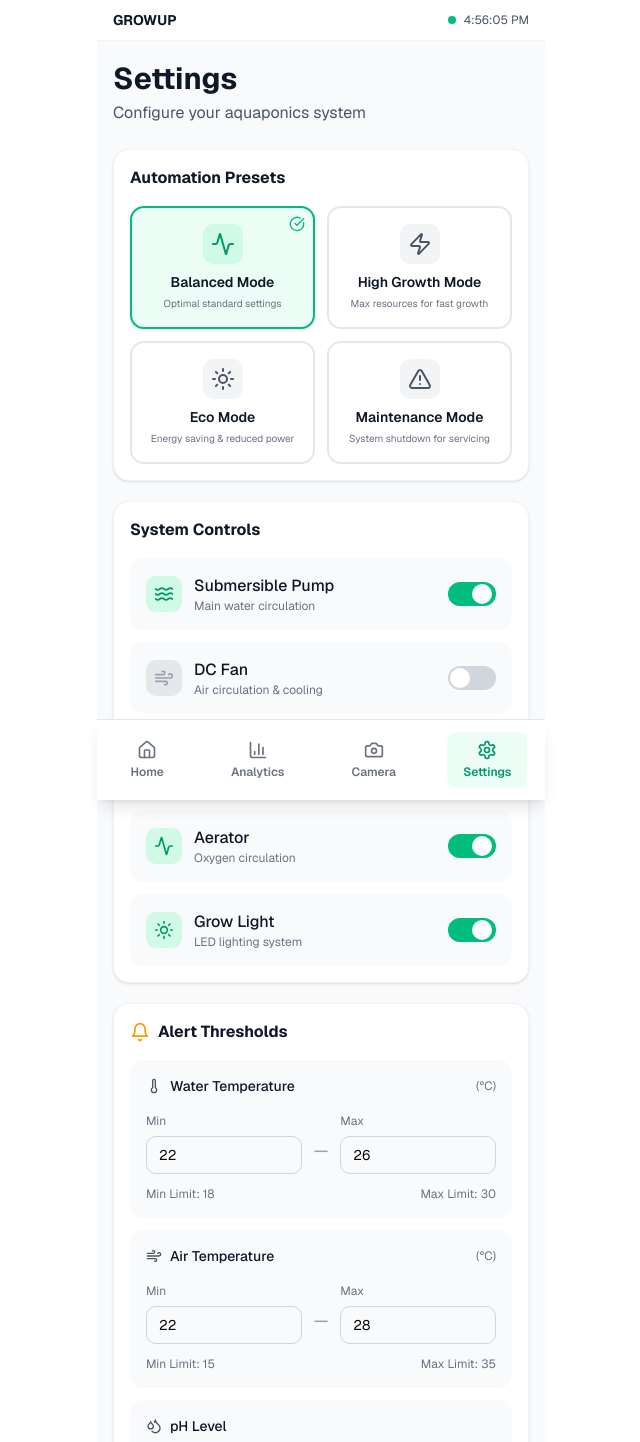
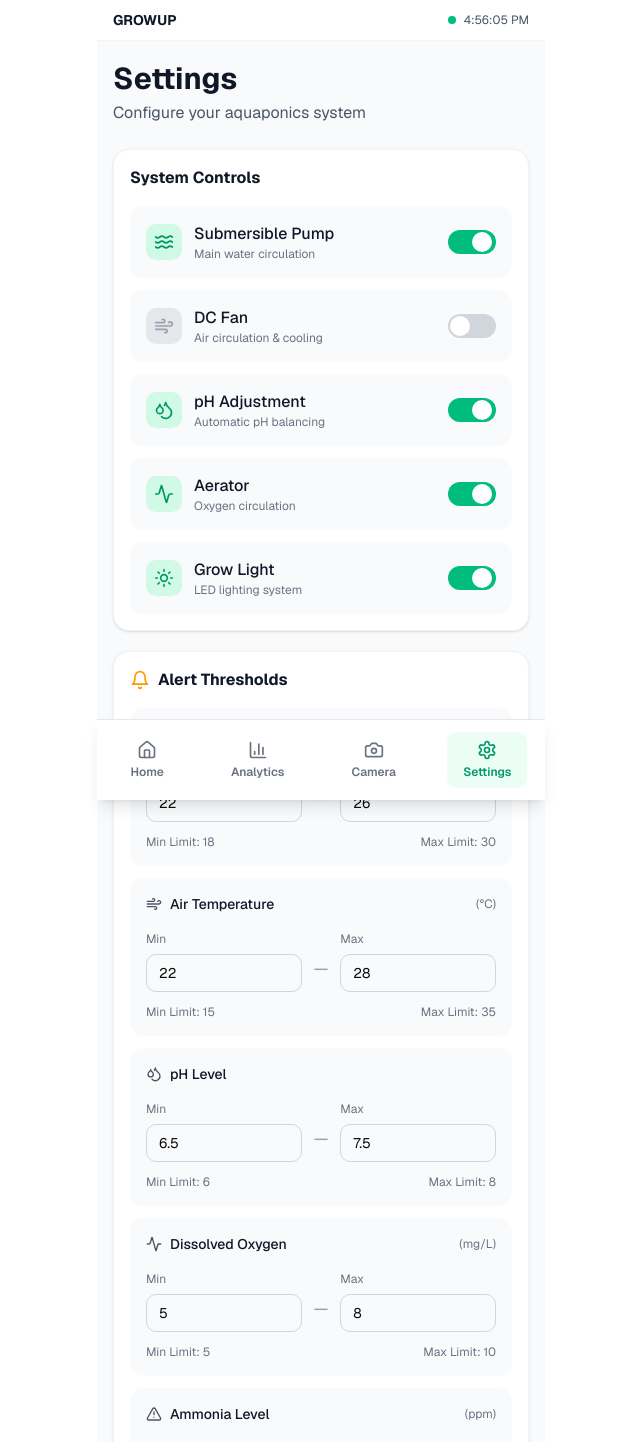
Before and after one commit to aieckxis/GrowUp_FrontEnd, a Next.js app: page /settings in a window 1280 px wide. Shown: the top 1442 px of the page, without its empty margins (319-959 px from the left). Built offline with nearby package versions, Linux system fonts and the light colour scheme.

Commit message:
automation presets removed

```diff
--- a/app/(routes)/settings/page.tsx
+++ b/app/(routes)/settings/page.tsx
@@ -25,6 +25,8 @@ import { usePathname } from "next/navigation"
 interface SensorDataState {
   waterTemp: number;
   ph: number;
+  dissolvedO2: number;
+  ammonia: number;
   airTemp: number;
   waterFlow: number;
   airHumidity: number;
@@ -45,13 +47,14 @@ interface SystemControls { pump: boolean; fan: boolean; phAdjustment: boolean; a
 interface ThresholdState {
   waterTemp: { min: number; max: number };
   ph: { min: number; max: number };
+  dissolvedO2: { min: number; max: number };
+  ammonia: { min: number; max: number };
   airTemp: { min: number; max: number };
-  waterFlow: { min: number; max: number }; // For Submersible Pump
-  airHumidity: { min: number; max: number }; // For DC Fan (relative humidity)
-  lightIntensity: { min: number; max: number }; // For Grow Light
+  waterFlow: { min: number; max: number };
+  airHumidity: { min: number; max: number };
+  lightIntensity: { min: number; max: number };
 }
 interface ControlToggleProps { label: string; description: string; icon: React.ElementType; active: boolean; onChange: (val: boolean) => void; }
-interface PresetCardProps { title: string; description: string; icon: React.ElementType; active: boolean; onActivate: () => void; }
 interface ThresholdRangeInputProps {
   label: string;
   unit: string;
@@ -70,6 +73,8 @@ const INITIAL_CONTROLS_FULL: SystemControls = { pump: true, fan: false, phAdjust
 const INITIAL_THRESHOLDS: ThresholdState = {
   waterTemp: { min: 22, max: 26 },
   ph: { min: 6.5, max: 7.5 },
+  dissolvedO2: { min: 5, max: 8 },
+  ammonia: { min: 0, max: 0.5 },
   airTemp: { min: 22, max: 28 },
   waterFlow: { min: 8, max: 12 },
   airHumidity: { min: 50, max: 70 },
@@ -80,7 +85,6 @@ const localStorageKey = 'aquaponics_settings_state';
 
 // --- DYNAMIC ALERT SYSTEM ---
 
-// Convert time to human-readable
 const timeAgo = (date: Date) => {
   const seconds = Math.floor((new Date().getTime() - date.getTime()) / 1000)
 
@@ -91,7 +95,6 @@ const timeAgo = (date: Date) => {
   return `${hours} hrs ago`
 }
 
-// Generate alerts based on live sensor values
 const generateAlerts = (
   sensor: SensorDataState,
   thresholds: ThresholdState & {
@@ -102,9 +105,8 @@ const generateAlerts = (
 ): AlertData[] => {
   const now = new Date()
   const alerts: AlertData[] = []
-  let alertId = 10; // Start ID from 10, following existing IDs 1-9
+  let alertId = 10;
 
-  // --- Water Temperature (EXISTING) ---
   if (sensor.waterTemp < thresholds.waterTemp.min) {
     alerts.push({
       id: 1, type: "warning", severity: "medium", title: "Water Temperature Low",
@@ -118,7 +120,6 @@ const generateAlerts = (
     })
   }
 
-  // --- pH Level (EXISTING) ---
   if (sensor.ph < thresholds.ph.min) {
     alerts.push({
       id: 3, type: "warning", severity: "medium", title: "pH Level Low",
@@ -132,7 +133,26 @@ const generateAlerts = (
     })
   }
 
-  // --- Water Flow Rate (EXISTING) ---
+  if (sensor.dissolvedO2 < thresholds.dissolvedO2.min) {
+    alerts.push({
+      id: 5, type: "warning", severity: "high", title: "Dissolved Oxygen Low",
+      message: `DO is ${sensor.dissolvedO2} mg/L. Aeration required immediately.`, time: timeAgo(now),
+    })
+  }
+  if (sensor.dissolvedO2 > thresholds.dissolvedO2.max) {
+    alerts.push({
+      id: 6, type: "info", severity: "low", title: "Dissolved Oxygen Slightly High",
+      message: `DO is ${sensor.dissolvedO2} mg/L, slightly above optimal.`, time: timeAgo(now),
+    })
+  }
+
+  if (sensor.ammonia > thresholds.ammonia.max) {
+    alerts.push({
+      id: 7, type: "warning", severity: "high", title: "Ammonia Level High",
+      message: `Ammonia at ${sensor.ammonia} ppm. Toxic levels detected.`, time: timeAgo(now),
+    })
+  }
+
   if (thresholds.waterFlow && sensor.waterFlow !== undefined) {
     if (sensor.waterFlow < thresholds.waterFlow.min) {
       alerts.push({
@@ -148,9 +168,6 @@ const generateAlerts = (
     }
   }
 
-  // --- 🌟 NEW ALERT LOGIC ADDITIONS 🌟 ---
-
-  // --- Air Temperature ---
   if (sensor.airTemp < thresholds.airTemp.min) {
     alerts.push({
       id: alertId++, type: "warning", severity: "low", title: "Air Temperature Low",
@@ -164,7 +181,6 @@ const generateAlerts = (
     })
   }
 
-  // --- Air Humidity (DC Fan Control) ---
   if (thresholds.airHumidity && sensor.airHumidity !== undefined) {
     if (sensor.airHumidity > thresholds.airHumidity.max) {
       alerts.push({
@@ -180,7 +196,6 @@ const generateAlerts = (
     }
   }
 
-  // --- Light Intensity (Grow Light Control) ---
   if (thresholds.lightIntensity && sensor.lightIntensity !== undefined) {
     if (sensor.lightIntensity < thresholds.lightIntensity.min) {
       alerts.push({
@@ -196,30 +211,23 @@ const generateAlerts = (
     }
   }
 
-  // Return only alerts that triggered
   return alerts
 }
-/**
- * Checks overall system status based on generated alerts.
- * If alert list is empty, the system is running optimally.
- */
+
 const checkSystemStatus = (alerts: AlertData[]): 'Optimal' | 'Alerts Active' => {
   if (alerts.length === 0) {
     return 'Optimal';
   }
   return 'Alerts Active';
 };
-/**
- * Synchronously loads state from localStorage.
- */
-const loadState = (): { controls: SystemControls, activePreset: string, thresholds: ThresholdState } => {
+
+const loadState = (): { controls: SystemControls, thresholds: ThresholdState } => {
   try {
     const savedState = localStorage.getItem(localStorageKey);
     if (savedState) {
       const parsedState = JSON.parse(savedState);
       return {
         controls: parsedState.controls || INITIAL_CONTROLS_FULL,
-        activePreset: parsedState.activePreset || "balanced",
         thresholds: {
           ...INITIAL_THRESHOLDS,
           ...parsedState.thresholds,
@@ -230,18 +238,14 @@ const loadState = (): { controls: SystemControls, activePreset: string, threshol
   } catch (error) {
     console.error('Error loading state:', error);
   }
-  return { controls: INITIAL_CONTROLS_FULL, activePreset: "balanced", thresholds: INITIAL_THRESHOLDS, };
+  return { controls: INITIAL_CONTROLS_FULL, thresholds: INITIAL_THRESHOLDS, };
 };
 
-/**
- * Synchronously saves state to localStorage.
- */
-const saveState = (state: { controls: SystemControls, activePreset: string, thresholds: ThresholdState }) => {
+const saveState = (state: { controls: SystemControls, thresholds: ThresholdState }) => {
   try {
     localStorage.setItem(localStorageKey, JSON.stringify(state));
   } catch (error) {
     console.error('Error saving state:', error);
-    // Re-throw or handle error for Promise rejection if necessary
     throw error;
   }
 };
@@ -262,14 +266,8 @@ const useAquaponicsSettings = () => {
     return () => window.removeEventListener('storage', handleStorageChange);
   }, []);
 
-  // --- Unified Setter Functions (Sets changes flag) ---
   const setControls = (newControls: SystemControls) => {
     setState(prevState => ({ ...prevState, controls: newControls }));
-    setHasChanges(true);
-  };
-
-  const setPreset = (newPreset: string) => {
-    setState(prevState => ({ ...prevState, activePreset: newPreset }));
     setHasChanges(true);
   };
 
@@ -278,9 +276,6 @@ const useAquaponicsSettings = () => {
     setHasChanges(true);
   };
 
-  // 🌟 MODIFIED FOR INP FIX 🌟
-  // We wrap the synchronous save operation in setTimeout(..., 0) to ensure it runs
-  // in the next event loop, allowing the UI to update and preventing main thread blocking.
   const handleSave = (): Promise<boolean> => {
     return new Promise((resolve) => {
       setTimeout(() => {
@@ -293,24 +288,22 @@ const useAquaponicsSettings = () => {
           console.error('Deferred save failed:', error);
           resolve(false);
         }
-      }, 0); // Defer to the next event loop cycle
+      }, 0);
     });
   };
 
   return {
     controls: state.controls,
-    activePreset: state.activePreset,
     thresholds: state.thresholds,
     setControls,
-    setPreset,
     setThresholds,
-    handleSave, // Now returns a Promise
+    handleSave,
     hasChanges,
     setHasChanges,
   };
 };
 
-/* COMPONENTS (Navbar, Nav, Toggles, Cards, Input) */
+/* COMPONENTS */
 
 const Navbar: React.FC<{ time: string }> = ({ time }) => (
   <div className="bg-white px-4 py-2.5 flex items-center justify-between text-sm border-b border-gray-100 sticky top-0 z-40">
@@ -374,25 +367,6 @@ const ControlToggle: React.FC<ControlToggleProps> = ({ label, description, icon:
   </div>
 )
 
-const PresetCard: React.FC<PresetCardProps> = ({ title, description, icon: Icon, active, onActivate }) => (
-  <button
-    onClick={onActivate}
-    className={`relative w-full p-4 rounded-xl border-2 transition-all text-left ${active ? 'border-emerald-500 bg-emerald-50 shadow-sm' : 'border-gray-200 bg-white hover:border-gray-300'
-      }`}
-  >
-    <div className="flex flex-col items-center justify-center gap-2 h-full text-center">
-      <div className={`p-2 rounded-lg flex-shrink-0 ${active ? 'bg-emerald-100' : 'bg-gray-100'}`}>
-        <Icon className={`w-6 h-6 ${active ? 'text-emerald-600' : 'text-gray-600'}`} />
-      </div>
-      <div className="flex-1">
-        <div className="font-semibold text-sm text-gray-900">{title}</div>
-        <div className="text-[10px] text-gray-500 mt-1">{description}</div>
-      </div>
-      {active && <CheckCircle className="w-4 h-4 text-emerald-500 absolute top-2 right-2" />}
-    </div>
-  </button>
-)
-
 const ThresholdRangeInput: React.FC<ThresholdRangeInputProps> = ({
   label,
   unit,
@@ -453,10 +427,8 @@ const ThresholdRangeInput: React.FC<ThresholdRangeInputProps> = ({
 export default function SettingsPage() {
   const {
     controls,
-    activePreset,
     thresholds,
     setControls,
-    setPreset,
     setThresholds,
     handleSave,
     hasChanges,
@@ -465,6 +437,8 @@ export default function SettingsPage() {
   const mockSensorData: SensorDataState = {
     waterTemp: 24.0,
     ph: 7.0,
+    dissolvedO2: 6.5,
+    ammonia: 0.1,
     airTemp: 25.0,
     waterFlow: 10.0,
     airHumidity: 60.0,
@@ -483,69 +457,6 @@ export default function SettingsPage() {
 
   const handleControlChange = (key: keyof SystemControls, val: boolean) => {
     setControls({ ...controls, [key]: val })
-  }
-
-  const handlePresetChange = (preset: string) => {
-    setPreset(preset)
-
-    let newControls: SystemControls = controls;
-    let newThresholds: ThresholdState = thresholds;
-
-    switch (preset) {
-      case "balanced":
-        newControls = { pump: true, fan: false, phAdjustment: true, aerator: true, growLight: true }
-        newThresholds = {
-          waterTemp: { min: 22.0, max: 26.0 },
-          ph: { min: 6.5, max: 7.5 },
-          airTemp: { min: 22.0, max: 28.0 },
-          waterFlow: { min: 8.0, max: 12.0 },
-          airHumidity: { min: 50.0, max: 70.0 },
-          lightIntensity: { min: 800.0, max: 1500.0 }
-        }
-        break
-
-      case "highGrowth":
-        newControls = { pump: true, fan: true, phAdjustment: true, aerator: true, growLight: true }
-        newThresholds = {
-          waterTemp: { min: 23.5, max: 25.0 },
-          ph: { min: 6.0, max: 7.0 },
-          airTemp: { min: 24.0, max: 26.0 },
-          waterFlow: { min: 10.0, max: 15.0 },
-          airHumidity: { min: 60.0, max: 80.0 },
-          lightIntensity: { min: 1800.0, max: 2500.0 }
-        }
-        break
-
-      case "ecoMode":
-        newControls = { pump: true, fan: false, phAdjustment: false, aerator: false, growLight: false }
-        newThresholds = {
-          waterTemp: { min: 21.0, max: 27.0 },
-          ph: { min: 6.0, max: 8.0 },
-          airTemp: { min: 20.0, max: 30.0 },
-          waterFlow: { min: 5.0, max: 10.0 },
-          airHumidity: { min: 40.0, max: 70.0 },
-          lightIntensity: { min: 300.0, max: 800.0 }
-        }
-        break
-
-      case "maintenance":
-        newControls = { pump: false, fan: true, phAdjustment: false, aerator: false, growLight: false }
-        newThresholds = {
-          waterTemp: { min: 22.0, max: 26.0 },
-          ph: { min: 6.5, max: 7.5 },
-          airTemp: { min: 22.0, max: 28.0 },
-          waterFlow: { min: 0.0, max: 1.0 },
-          airHumidity: { min: 40.0, max: 80.0 },
-          lightIntensity: { min: 0.0, max: 100.0 }
-        }
-        break
-      default:
-        newControls = controls;
-        newThresholds = thresholds;
-    }
-
-    setControls(newControls);
-    setThresholds(newThresholds);
   }
 
   const handleSaveChanges = async () => {
@@ -580,18 +491,7 @@ export default function SettingsPage() {
 
         <div className="space-y-5">
 
-          {/* 1. Automation Presets */}
-          <div className="bg-white rounded-2xl p-4 shadow-sm border border-gray-100">
-            <h3 className="font-bold text-gray-900 mb-4">Automation Presets</h3>
-            <div className="grid grid-cols-2 gap-3">
-              <PresetCard title="Balanced Mode" description="Optimal standard settings" icon={Activity} active={activePreset === "balanced"} onActivate={() => handlePresetChange("balanced")} />
-              <PresetCard title="High Growth Mode" description="Max resources for fast growth" icon={Zap} active={activePreset === "highGrowth"} onActivate={() => handlePresetChange("highGrowth")} />
-              <PresetCard title="Eco Mode" description="Energy saving & reduced power" icon={Sun} active={activePreset === "ecoMode"} onActivate={() => handlePresetChange("ecoMode")} />
-              <PresetCard title="Maintenance Mode" description="System shutdown for servicing" icon={AlertTriangle} active={activePreset === "maintenance"} onActivate={() => handlePresetChange("maintenance")} />
-            </div>
-          </div>
-
-          {/* 2. Control Panel */}
+          {/* 1. Control Panel */}
           <div className="bg-white rounded-2xl p-4 shadow-sm border border-gray-100">
             <h3 className="font-bold text-gray-900 mb-4">System Controls</h3>
             <div className="space-y-3">
@@ -603,7 +503,7 @@ export default function SettingsPage() {
             </div>
           </div>
 
-          {/* Alert Thresholds */}
+          {/* 2. Alert Thresholds */}
           <div className="bg-white rounded-2xl p-4 shadow-sm border border-gray-100">
             <div className="flex items-center gap-2 mb-4">
               <Bell className="w-5 h-5 text-amber-500" />
@@ -621,7 +521,6 @@ export default function SettingsPage() {
                 onMinChange={(val) => handleThresholdChange('waterTemp', 'min', val)}
                 onMaxChange={(val) => handleThresholdChange('waterTemp', 'max', val)}
               />
-
               <ThresholdRangeInput
                 label="Air Temperature"
                 unit="°C"
@@ -633,7 +532,6 @@ export default function SettingsPage() {
                 onMinChange={(val) => handleThresholdChange('airTemp', 'min', val)}
                 onMaxChange={(val) => handleThresholdChange('airTemp', 'max', val)}
               />
-
               <ThresholdRangeInput
                 label="pH Level"
                 unit=""
@@ -644,6 +542,28 @@ export default function SettingsPage() {
                 maxLimit={8.0}
                 onMinChange={(val) => handleThresholdChange('ph', 'min', val)}
                 onMaxChange={(val) => handleThresholdChange('ph', 'max', val)}
+              />
+              <ThresholdRangeInput
+                label="Dissolved Oxygen"
+                unit="mg/L"
+                icon={Activity}
+                minValue={thresholds.dissolvedO2.min}
+                maxValue={thresholds.dissolvedO2.max}
+                minLimit={5}
+                maxLimit={10}
+                onMinChange={(val) => handleThresholdChange('dissolvedO2', 'min', val)}
+                onMaxChange={(val) => handleThresholdChange('dissolvedO2', 'max', val)}
+              />
+              <ThresholdRangeInput
+                label="Ammonia Level"
+                unit="ppm"
+                icon={AlertTriangle}
+                minValue={thresholds.ammonia.min}
+                maxValue={thresholds.ammonia.max}
+                minLimit={0.01}
+                maxLimit={2}
+                onMinChange={(val) => handleThresholdChange('ammonia', 'min', val)}
+                onMaxChange={(val) => handleThresholdChange('ammonia', 'max', val)}
               />
               <ThresholdRangeInput
                 label="Water Flow Rate"
@@ -681,7 +601,7 @@ export default function SettingsPage() {
             </div>
           </div>
 
-          {/* System Info */}
+          {/* 3. System Info */}
           <div className="bg-white rounded-2xl p-4 shadow-sm border border-gray-100">
             <h3 className="font-bold text-gray-900 mb-4">System Information</h3>
             <div className="space-y-3 text-sm">
```
